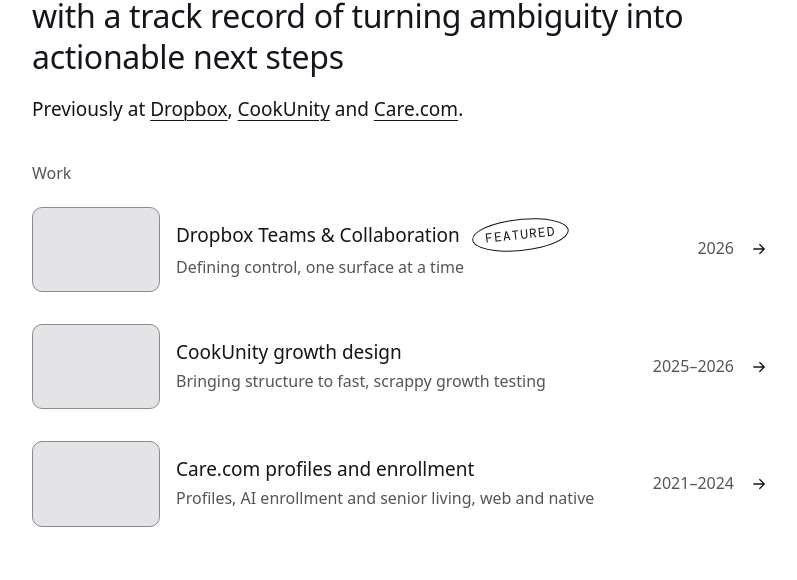
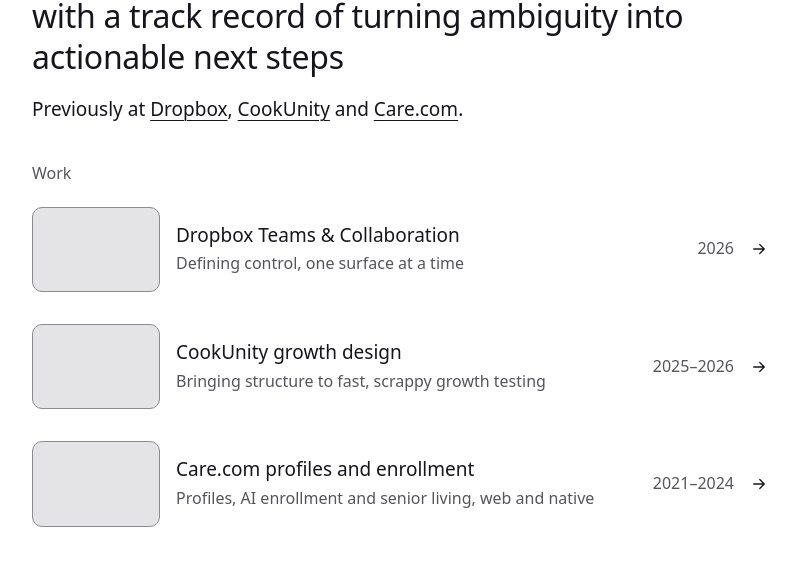
Before and after one commit to anotherdeadname/portfolio, a plain HTML site: page index.html in a window 1280 px wide. Shown: the part 163-743 px from the top of the page, without its empty margins (240-1037 px from the left). Drawn offline with nearby package versions, Linux system fonts and the light colour scheme; no server answers; a web font is replaced by a local one.

Commit message:
Work rows: remove the Featured note
Co-Authored-By: Claude Opus 5.5 <noreply@anthropic.com>

```diff
--- a/index.html
+++ b/index.html
@@ -46,8 +46,6 @@
             <span class="row-text">
               <span class="row-heading">
                 <span class="row-title">Dropbox Teams &amp; Collaboration</span>
-                <!-- Placeholder: swap for Axel's hand-drawn circled note -->
-                <span class="note">Featured</span>
               </span>
               <span class="row-desc">Defining control, one surface at a time</span>
             </span>
--- a/styles.css
+++ b/styles.css
@@ -224,10 +224,6 @@ a:hover {
     text-overflow: ellipsis;
   }
 
-  /* no room for the note on phones; titles get the space */
-  .row .note {
-    display: none;
-  }
 
   /* match the title's line box so the year sits on the same line */
   .row-year {
@@ -326,25 +322,13 @@ a:hover {
   transform: translateX(3px);
 }
 
-/* Title plus an optional note sitting right after it */
+/* Title line */
 .row-heading {
   display: flex;
   flex-wrap: wrap;
   align-items: center;
   column-gap: 0.75rem;
   row-gap: 0.25rem;
-}
-
-/* Hand-drawn note placeholder: swap for Axel's illustration */
-.note {
-  padding: 0.3rem 0.75rem;
-  border: 1.5px solid var(--text);
-  border-radius: 50%;
-  font-family: var(--font-mono);
-  font-size: var(--size-xs);
-  letter-spacing: 0.08em;
-  text-transform: uppercase;
-  transform: rotate(-6deg);
 }
 
 /* Case study: one image, title, summary and resume-style bullets */
```
